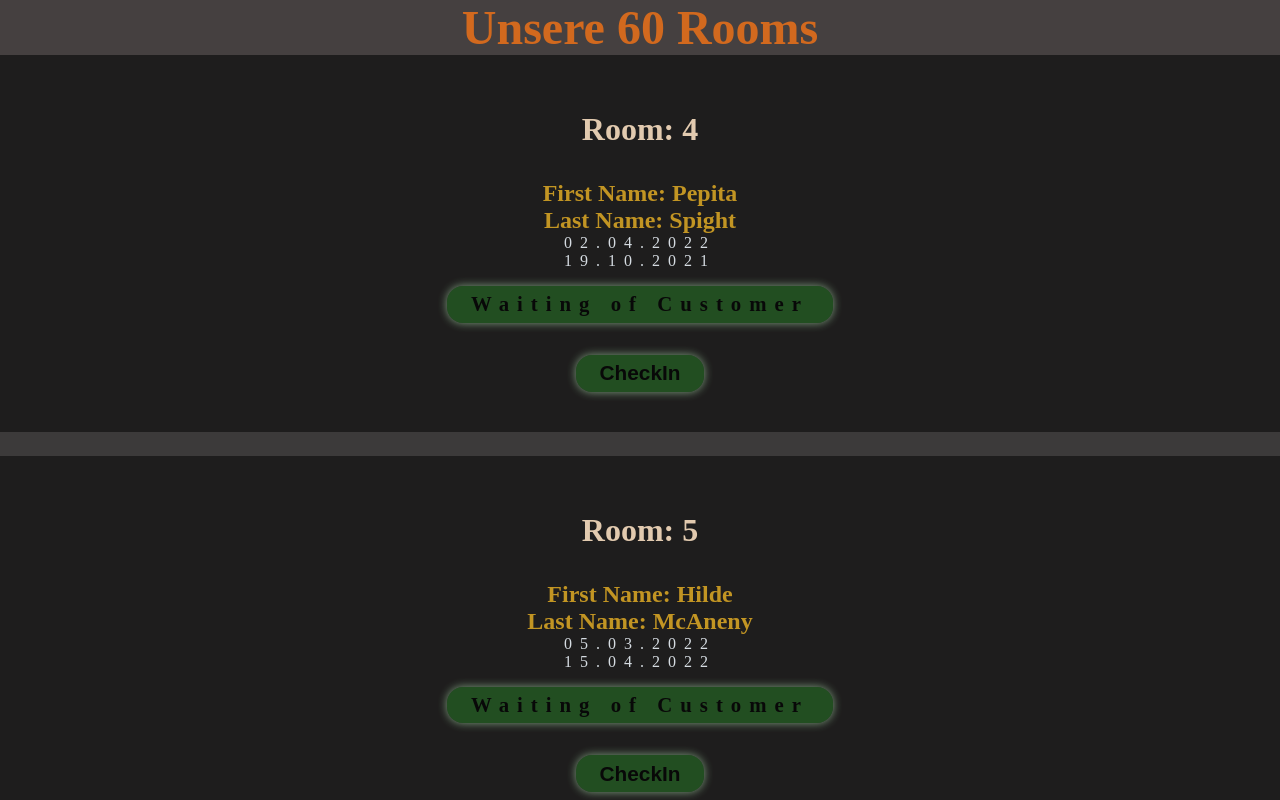
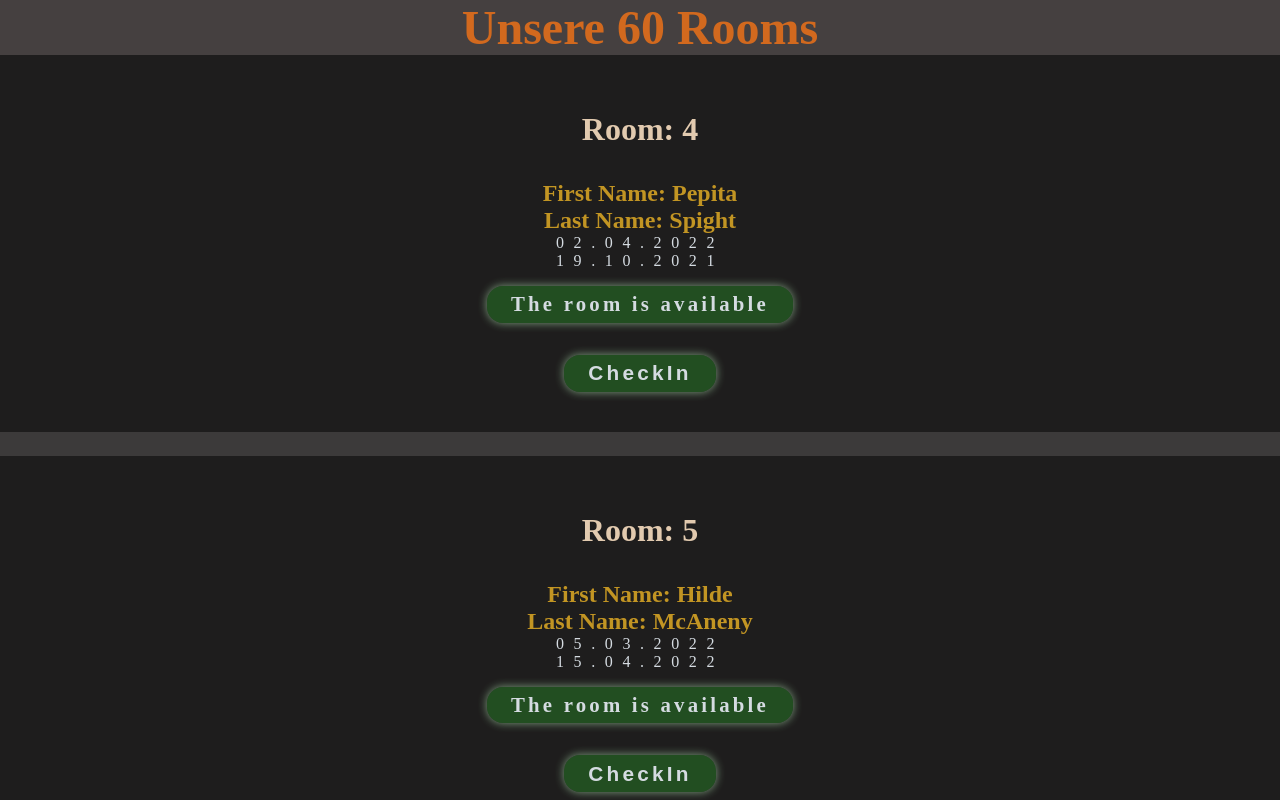
Before and after one commit to elenaRotari/myHotel, a React (Vite) app: page / in a window 1280 px wide. Shown: the top 800 px of the page. Built offline with nearby package versions, Linux system fonts and the light colour scheme.

Commit message:
more style

```diff
--- a/src/App.scss
+++ b/src/App.scss
@@ -52,6 +52,7 @@ h1 {
     font-weight: 900;
     color: black;
     width: max-content;
+    letter-spacing: 0.2rem;
   }
   button:hover {
     cursor: pointer;
@@ -62,8 +63,9 @@ h1 {
   }
   .yes {
     box-shadow: 0 0 10px rgba(165, 212, 165, 0.823);
+    color: aliceblue;
   }
   p {
-    letter-spacing: 0.5rem;
+    letter-spacing: 0.6rem;
   }
 }
--- a/src/component/Room.jsx
+++ b/src/component/Room.jsx
@@ -17,7 +17,7 @@ export default function Room({ room, setCheckIn, checkedIn }) {
       <p>{reverse(room.checkIn)}</p>
       <p>{reverse(room.checkOut)}</p>
       <p className={room.checkedIn ? "no" : "yes"}>
-        {room.checkedIn ? "There are our Customer" : "Waiting of Customer"}
+        {room.checkedIn ? "The Room is not available" : "The room is available"}
       </p>
       <button
         className={room.checkedIn ? "no" : "yes"}
```
